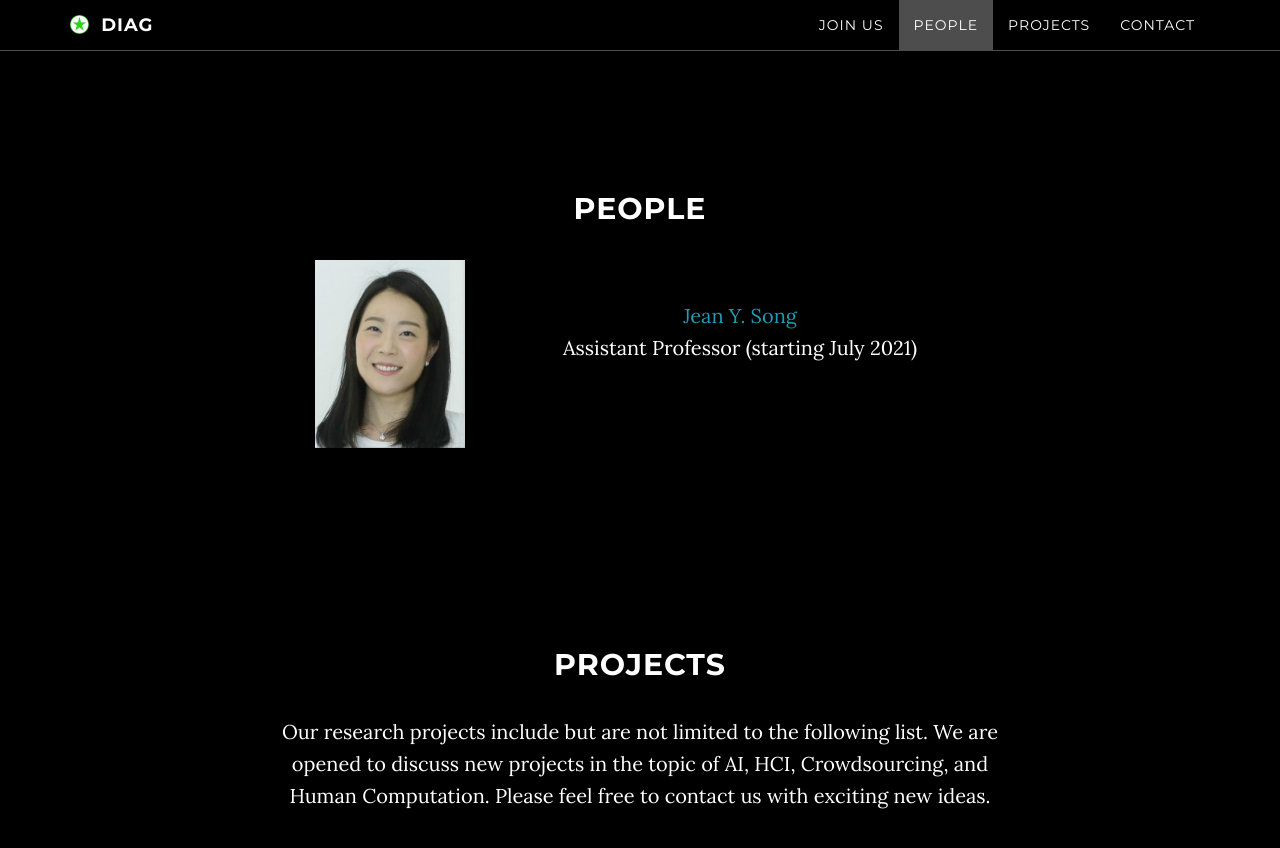
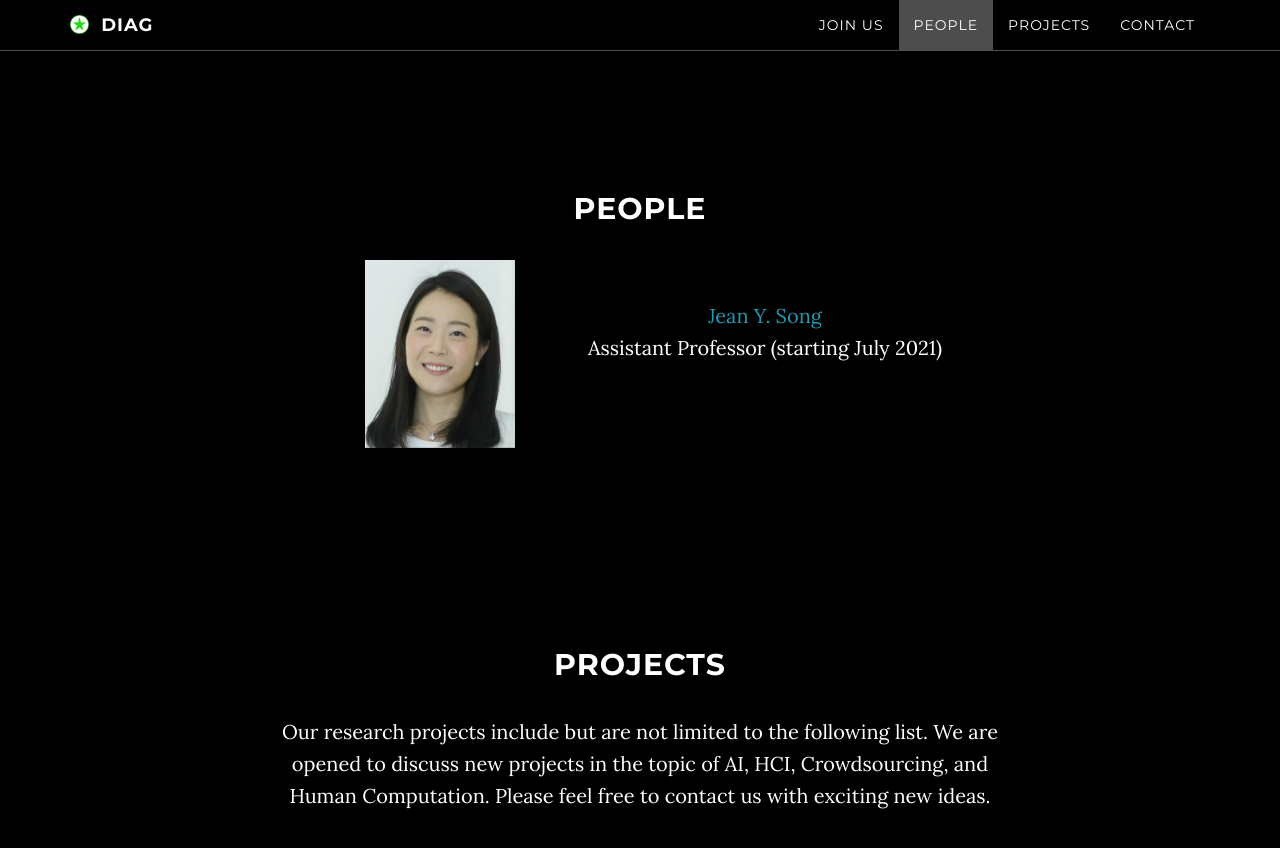
Before and after one commit to raflereak/diag-dgist.github.io, a Jekyll site: the page built from index.html, in a window 1280 px wide and 900 px high, scrolled down 1438 px. Shown: the top 848 px of the window. Built offline with Jekyll 4.4.1, drawn with Linux system fonts in a browser that asks for light colours.

Commit message:
align profile photo

```diff
--- a/_includes/people.html
+++ b/_includes/people.html
@@ -3,7 +3,7 @@
         <div class="row">
             <div class="col-lg-8 col-lg-offset-2">
                 <h2>People</h2>
-                <img src="/img/JeanSong_profile2021.png" alt="Jean's profile photo with her face" width="150" style="float:left; margin-left: 50px;">
+                <img src="/img/JeanSong_profile2021.png" alt="Jean's profile photo with her face" width="150" style="float:left; margin-left: 100px;">
                 <br><br>
                 <p><a href="https://jyskwon.github.io/">Jean Y. Song</a><br>
                 Assistant Professor (starting July 2021)</p>
```
